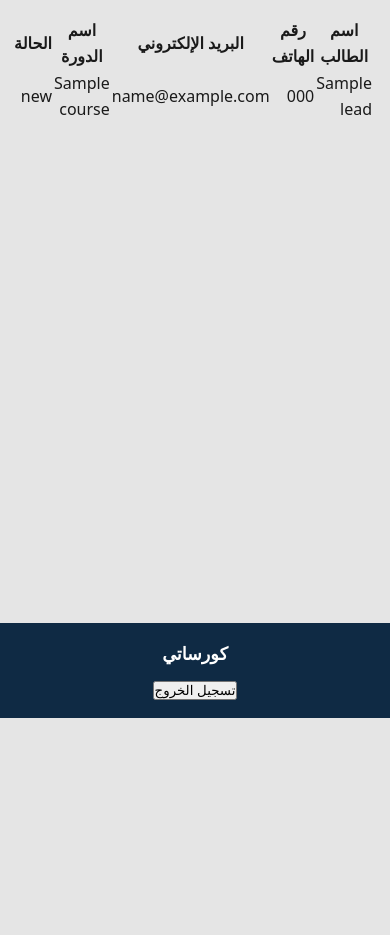
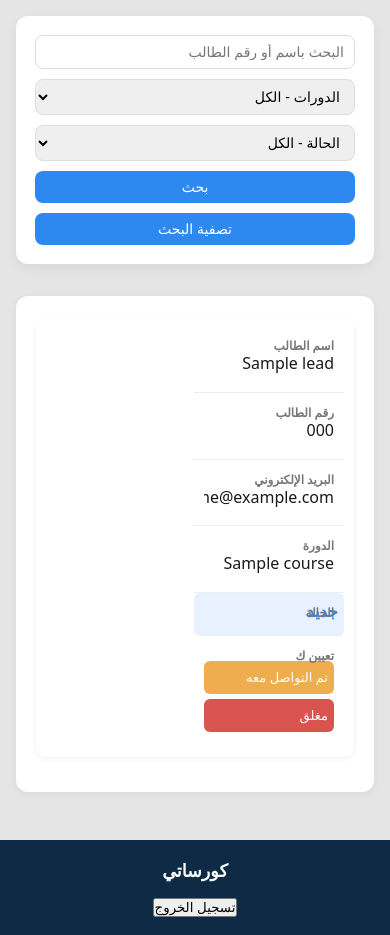
Before and after one commit to Abuali12/corsati, a Django app: a page that uses hub/templates/dashboard/leads.html in a window 390 px wide. Shown: the part 175-1110 px from the top of the page. Before the commit the page ends 893 px from the top, so only its background shows below. Run offline with Django 5.2, Linux system fonts and the light colour scheme; a user stored in the database is signed in; tables that the repository leaves empty hold one stand-in row (values such as "Sample post").

Commit message:
added leads system

```diff
--- /dev/null
+++ b/hub/core/static/core/css/dashboard/leads.css
@@ -0,0 +1,208 @@
+search {
+    background: #ffffff;
+    padding: 1.2rem;
+    border-radius: 12px;
+    box-shadow: 0 4px 12px rgba(0,0,0,0.06);
+    margin-bottom: 2rem;
+}
+
+search form {
+    display: flex;
+    flex-wrap: wrap;
+    gap: 10px;
+    align-items: center;
+}
+
+search input,
+search select {
+    padding: 8px 10px;
+    border: 1px solid #ddd;
+    border-radius: 8px;
+    font-size: 14px;
+}
+
+search button {
+    padding: 8px 14px;
+    border: none;
+    border-radius: 8px;
+    background-color: #2d89ef;
+    color: white;
+    cursor: pointer;
+    font-size: 14px;
+}
+
+search button a {
+    color: white;
+    text-decoration: none;
+}
+
+search button:hover {
+    opacity: 0.9;
+}
+
+main {
+    background: white;
+    padding: 20px;
+    border-radius: 12px;
+    box-shadow: 0 2px 8px rgba(0,0,0,0.05);
+    overflow-x: auto;
+}
+
+table {
+    width: 100%;
+    border-collapse: collapse;
+    table-layout: fixed; /* KEY: fixed cell sizes */
+}
+
+th, td {
+    padding: 2px;
+    text-align: center;
+    border: 1px solid #eee;
+
+    width: 150px;
+    max-width: 150px;
+}
+
+/* Scroll inside cell if content is long */
+
+.cell-content {
+    overflow-x: auto;
+    padding-bottom: 5px;
+    white-space: nowrap;
+}
+
+.cell-content::-webkit-scrollbar {
+    height: 5px;
+}
+
+.cell-content::-webkit-scrollbar-thumb {
+    background: #ccc;
+    border-radius: 10px;
+}
+
+thead {
+    background-color: #f7f9fc;
+}
+
+th {
+    font-weight: 600;
+    font-size: 14px;
+}
+
+.status {
+    font-weight: 600;
+    border-radius: 6px;
+    padding: 6px;
+}
+
+/* Example statuses */
+.status-new {
+    color: #2d89ef;
+    background: #e7f1ff;
+}
+
+.status-contacted {
+    color: #f0ad4e;
+    background: #fff4e5;
+}
+
+.status-closed {
+    color: #5cb85c;
+    background: #e6f7ea;
+}
+
+.status-rejected {
+    color: #d9534f;
+    background: #fdecea;
+}
+
+td a {
+    display: block;
+    width: 100%;
+    margin-bottom: 5px;
+    border: none;
+    border-radius: 6px;
+    padding: 6px;
+    cursor: pointer;
+    font-size: 13px;
+    text-decoration: none;
+    color: white;
+}
+
+td a:first-child {
+    background-color: #f0ad4e;
+}
+
+td a:last-child {
+    background-color: #d9534f;
+}
+
+td a:hover {
+    opacity: 0.9;
+}
+
+@media (max-width: 768px) {
+
+    thead {
+        display: none; /* hide headers */
+    }
+
+    table, tbody, tr, td {
+        display: block;
+        width: 100%;
+    }
+
+    tr {
+        margin-bottom: 15px;
+        background: white;
+        border-radius: 10px;
+        padding: 10px;
+        box-shadow: 0 2px 6px rgba(0,0,0,0.05);
+    }
+
+    td {
+        text-align: right;
+        padding: 10px;
+        position: relative;
+        border: none;
+        border-bottom: 1px solid #eee;
+    }
+
+    td:last-child {
+        border-bottom: none;
+    }
+
+    td::before {
+        content: attr(data-label);
+        position: absolute;
+        right: 10px;
+        top: 10px;
+        font-weight: bold;
+        color: #777;
+        font-size: 12px;
+    }
+
+    td {
+        padding-top: 25px;
+    }
+
+    td button,
+    td a {
+        display: block;
+        width: 100%;
+        margin-bottom: 5px;
+    }
+
+    search form {
+        flex-direction: column;
+        align-items: stretch;
+    }
+
+    search input,
+    search select,
+    search button {
+        width: 100%;
+    }
+
+
+}
--- a/hub/dashboard/urls.py
+++ b/hub/dashboard/urls.py
@@ -5,4 +5,7 @@ urlpatterns = [
     path('centers_dashboard',views.centers_dashboard, name= 'centers_dashboard'),
     path('center_dashboard/<str:center_slug>', views.center_dashboard, name='center_dashboard'),
     path('leads/<str:center_slug>', views.leads, name='leads'),
+    path('clear_leads/<str:center_slug>/', views.lead_clear, name='lead_clear'),
+    path('contacted_lead/<int:id>', views.contacted_lead, name='contacted_lead'),
+    path('closed_lead/<int:id>', views.closed_lead, name='closed_lead')
 ]
--- a/hub/dashboard/views.py
+++ b/hub/dashboard/views.py
@@ -41,7 +41,8 @@ def center_dashboard(request, center_slug):
         leads_summery= Lead.objects.filter(center=center, course__is_deleted= False).aggregate(
             total= Count('id'),
             new= Count('id', filter=Q(status= 'new')),
-            contacted= Count('id', filter=Q(status= 'contacted'))
+            contacted= Count('id', filter=Q(status= 'contacted')),
+            closed= Count('id', filter=Q(status=  'closed')),
         )
 
         context={
@@ -59,14 +60,46 @@ def leads(request, center_slug):
 
     center= get_object_or_404(Center, slug=center_slug)
 
+    courses= center.courses.filter(is_deleted=False).annotate(lead_count= Count('leads'))
+
     leads= Lead.objects.filter(center= center).select_related('course')
 
-    paginator= Paginator(leads, 20)
+    q= request.GET.get('q')
+    course= request.GET.get('course')
+    status= request.GET.get('status')
+
+    if q:
+        leads= leads.filter(Q(student_name__icontains=q))
+
+    if course:
+        leads= leads.filter(course__id= course)
+
+    if status:
+        leads= leads.filter(status=status)
+
+    paginator= Paginator(leads, 10)
     page= request.GET.get('page')
     leads_page= paginator.get_page(page)
 
     context={
         'center': center,
+        'courses': courses.filter(lead_count__gt=0).order_by('-lead_count'),
         'leads': leads_page,
+        'status_types': Lead.STATUS_CHOICES
     }
     return render(request, 'dashboard/leads.html', context)
+
+def lead_clear(request, center_slug):
+    return redirect('leads', center_slug)
+
+def contacted_lead(request, id):
+    lead= Lead.objects.get(id= id)
+    lead.status= 'contacted'
+    lead.save()
+    return redirect('leads', lead.center.slug)
+
+def closed_lead(request, id):
+    lead= Lead.objects.get(id= id)
+    lead.status= 'closed'
+    lead.save()
+    return redirect('leads', lead.center.slug)
--- a/hub/templates/centers/centers.html
+++ b/hub/templates/centers/centers.html
@@ -8,6 +8,7 @@
 {% block styles %}
 <link rel="stylesheet" href="https://unpkg.com/leaflet@1.9.4/dist/leaflet.css" integrity="sha256-p4NxAoJBhIIN+hmNHrzRCf9tD/miZyoHS5obTRR9BMY=" crossorigin="" />
 <link rel="stylesheet" href="{% static 'core/css/centers/centers.css' %}">
+<link rel="stylesheet" href="{% static 'core/css/pagination.css' %}">
 {% endblock styles%}
 
 {% block content %}
--- a/hub/templates/courses/courses.html
+++ b/hub/templates/courses/courses.html
@@ -8,6 +8,7 @@
 {% block styles %}
 <link rel="stylesheet" href="{% static 'core/css/courses/courses.css' %}">
 <link rel="stylesheet" href="{% static 'core/css/courses/course-card.css' %}">
+<link rel="stylesheet" href="{% static 'core/css/pagination.css' %}">
 {% endblock styles%}
 
 {% block content %}
--- a/hub/templates/dashboard/leads.html
+++ b/hub/templates/dashboard/leads.html
@@ -6,11 +6,52 @@
 {% endblock title%}
 
 {% block styles %}
+<link rel="stylesheet" href="{% static 'core/css/dashboard/leads.css' %}">
+<link rel="stylesheet" href="{% static 'core/css/pagination.css' %}">
 {% endblock styles%}
 
 {% block content %}
 <search>
+    <form method="get">
+        <input type="text" placeholder="البحث باسم أو رقم الطالب" name="q" value="{{request.GET.q}}">
 
+        <select name="course" id="course">
+
+            <option value="">الدورات - الكل</option>
+
+            {% for course in courses %}
+
+            <option
+            value="{{course.id}}"
+            {% if request.GET.course == course.id|stringformat:'s' %}
+            selected
+            {% endif %}>
+                {{course.title}} ({{course.lead_count}} طلب)
+            </option>
+
+            {% endfor %}
+
+        </select>
+
+        <select name="status" id="status">
+            <option value="">الحالة - الكل</option>
+
+            {% for value,type in status_types %}
+
+                <option value="{{value}}"
+                {% if request.GET.status == value %}
+                selected
+                {% endif %}>
+                    {{type}}
+                </option>
+
+            {% endfor %}
+
+        </select>
+
+        <button type="submit">بحث</button>
+        <button><a href="{% url 'lead_clear' center.slug %}">تصفية البحث</a></button>
+    </form>
 </search>
 
 <main>
@@ -21,19 +62,75 @@
             <th>البريد الإلكتروني</th>
             <th>اسم الدورة</th>
             <th>الحالة</th>
+            <th>تعيين الحالة</th>
         </thead>
         <tbody>
             {% for lead in leads %}
             <tr>
-                <td> {{lead.student_name}} </td>
-                <td> {{lead.student_phone}} </td>
-                <td> {{lead.student_email}} </td>
-                <td> {{lead.course.title}} </td>
-                <td> {{lead.status}} </td>
+                <td data-label="اسم الطالب">
+                    <div class="cell-content">
+                        {{lead.student_name}}
+                    </div>
+                </td>
+                <td data-label="رقم الطالب">
+                    <div class="cell-content">
+                        {{lead.student_phone}}
+                    </div>
+                </td>
+                <td data-label="البريد الإلكتروني">
+                    <div class="cell-content">
+                        {{lead.student_email}}
+                    </div>
+                </td>
+                <td data-label="الدورة">
+                    <div class="cell-content">
+                        {{lead.course.title}}
+                    </div>
+                </td>
+
+                <td class="status status-{{ lead.status }}" data-label="الحالة">
+                    <div class="cell-content">
+                        {{lead.get_status_display}}
+                    </div>
+                 </td>
+
+                <td data-label="تعيين ك">
+                    <a href="{% url 'contacted_lead' lead.id %}">تم التواصل معه</a>
+                    <a href="{% url 'closed_lead' lead.id %}">مغلق</a>
+                </td>
             </tr>
             {% endfor %}
         </tbody>
     </table>
 
+
+
+    {% if leads.has_other_pages %}
+    <div class="pagination">
+
+            {% if leads.has_previous %}
+
+            <span class="steps">
+                <a href="?page=1">الأولى</a>
+                <a href="?page={{ leads.previous_page_number }}">السابقة</a>
+            </span>
+
+            {% endif %}
+
+            <span class="current">
+                صفحة {{leads.number}} من {{leads.paginator.num_pages}}
+            </span>
+
+            {% if leads.has_next %}
+
+            <span class="steps">
+                <a href="?page={{leads.next_page_number}}">التالي</a>
+                <a href="?page={{leads.paginator.num_pages }}">الأخيرة</a>
+            </span>
+            {% endif %}
+
+    </div>
+    {% endif %}
+
 </main>
 {% endblock content %}
```
Also changed, not shown: hub/core/static/core/css/dashboard/center_dashboard.css (added, +87 -0 lines), hub/core/static/core/css/pagination.css (added, +38 -0 lines), hub/templates/core/pagination.html (added, +26 -0 lines), hub/templates/dashboard/center_dashboard.html (+11 -4 lines).
